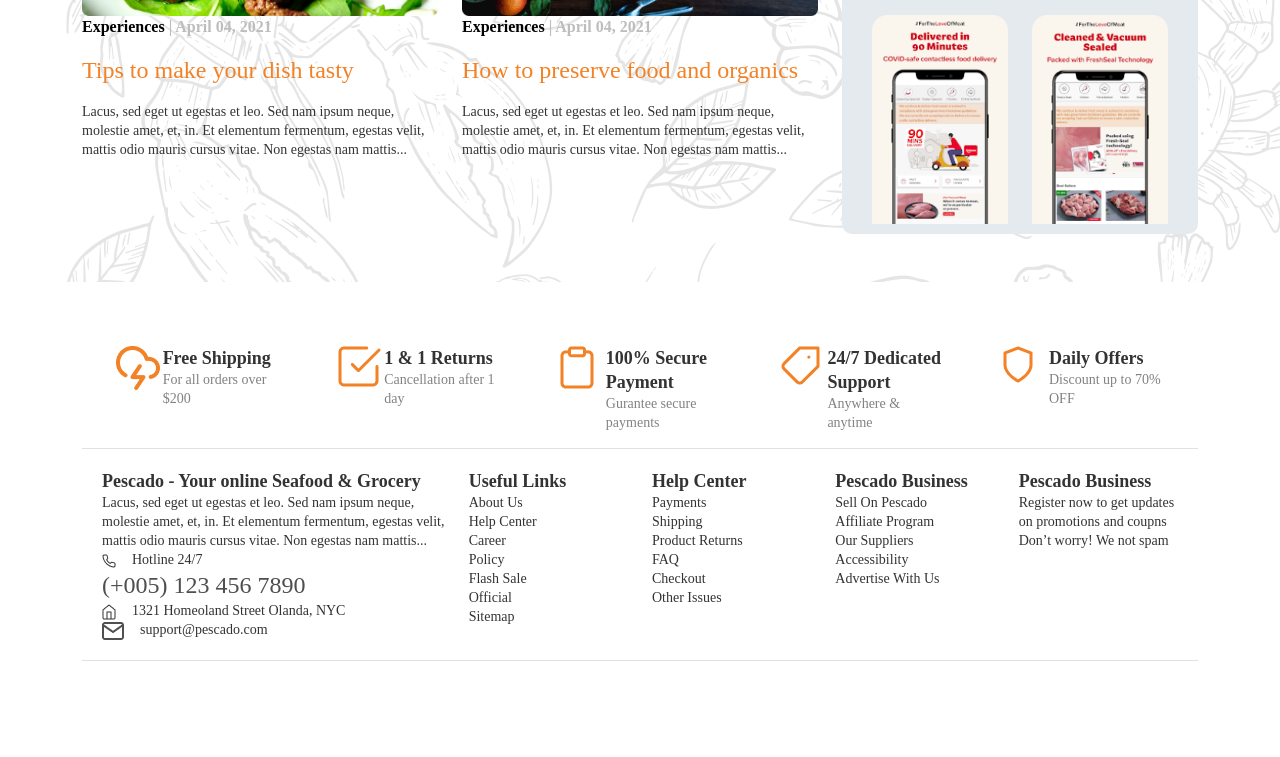
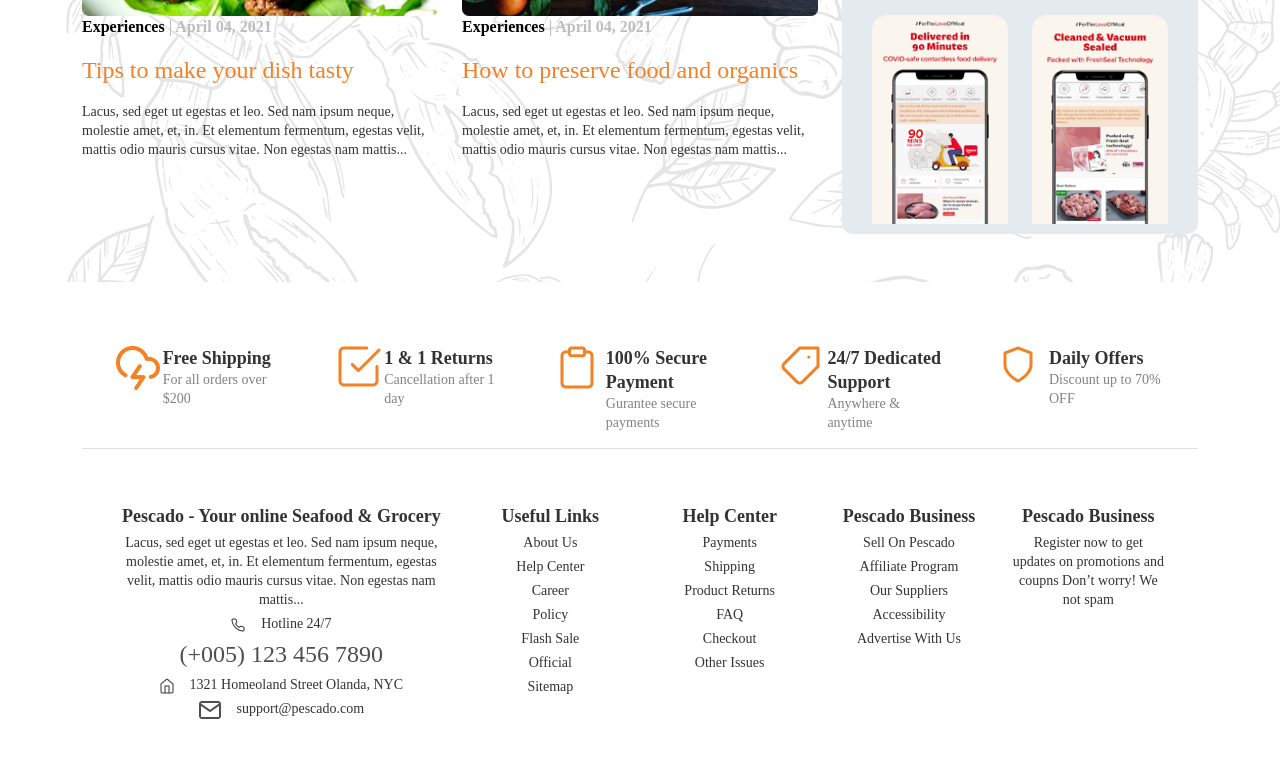
Before and after one commit to mukhter2/mukhter2.github.io, a plain HTML site: page index.html in a window 1280 px wide. Shown: the part 4796-5553 px from the top of the page. Before the commit the page ends 5457 px from the top, so only its background shows below. Drawn offline with nearby package versions, Linux system fonts and the light colour scheme.

Commit message:
final_commit

```diff
--- a/assets/css/style.css
+++ b/assets/css/style.css
@@ -818,4 +818,12 @@ padding: 20px 30px 0px 30px ;
         margin: 10px auto;
         text-align: center;
     }
+    .footer-final div {
+
+        margin: 15px auto;
+    }
+    .footer-final p {
+        text-align: center;
+        margin: 5px auto;
+    }
 }
```
